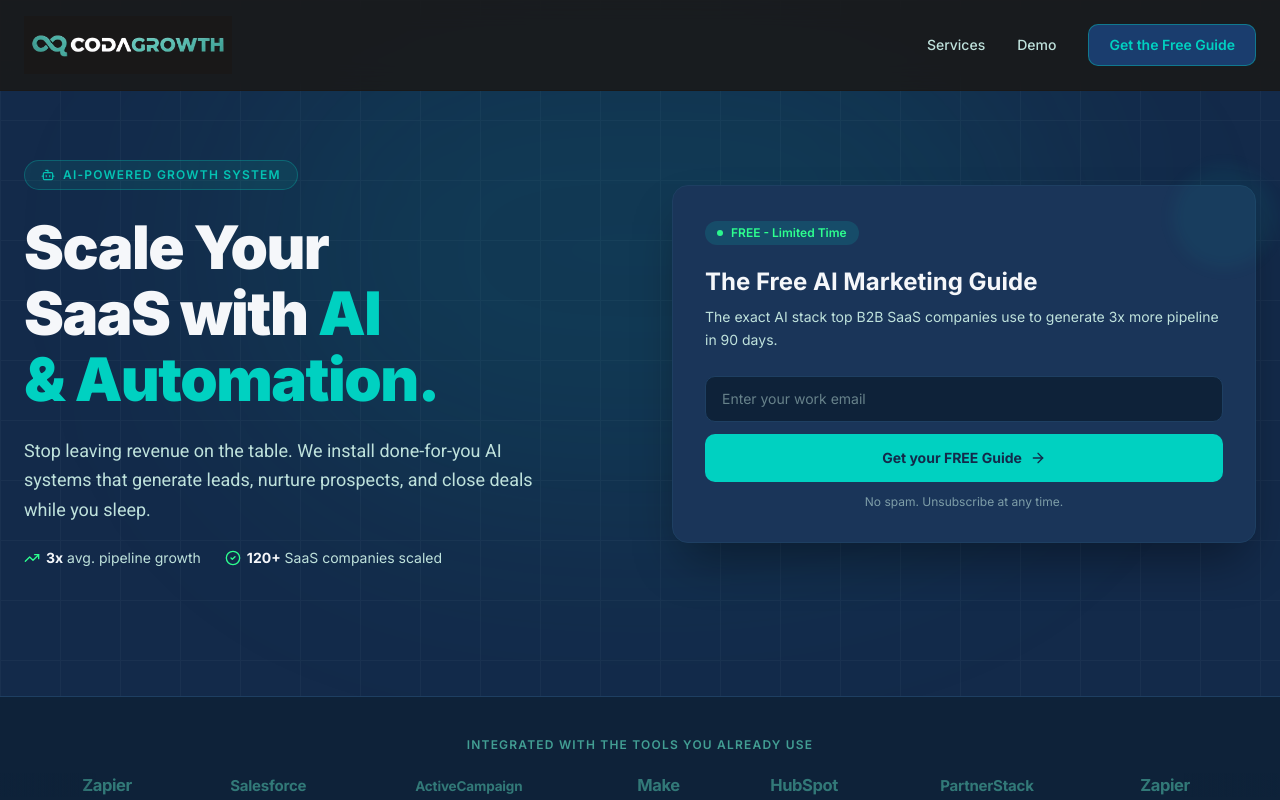
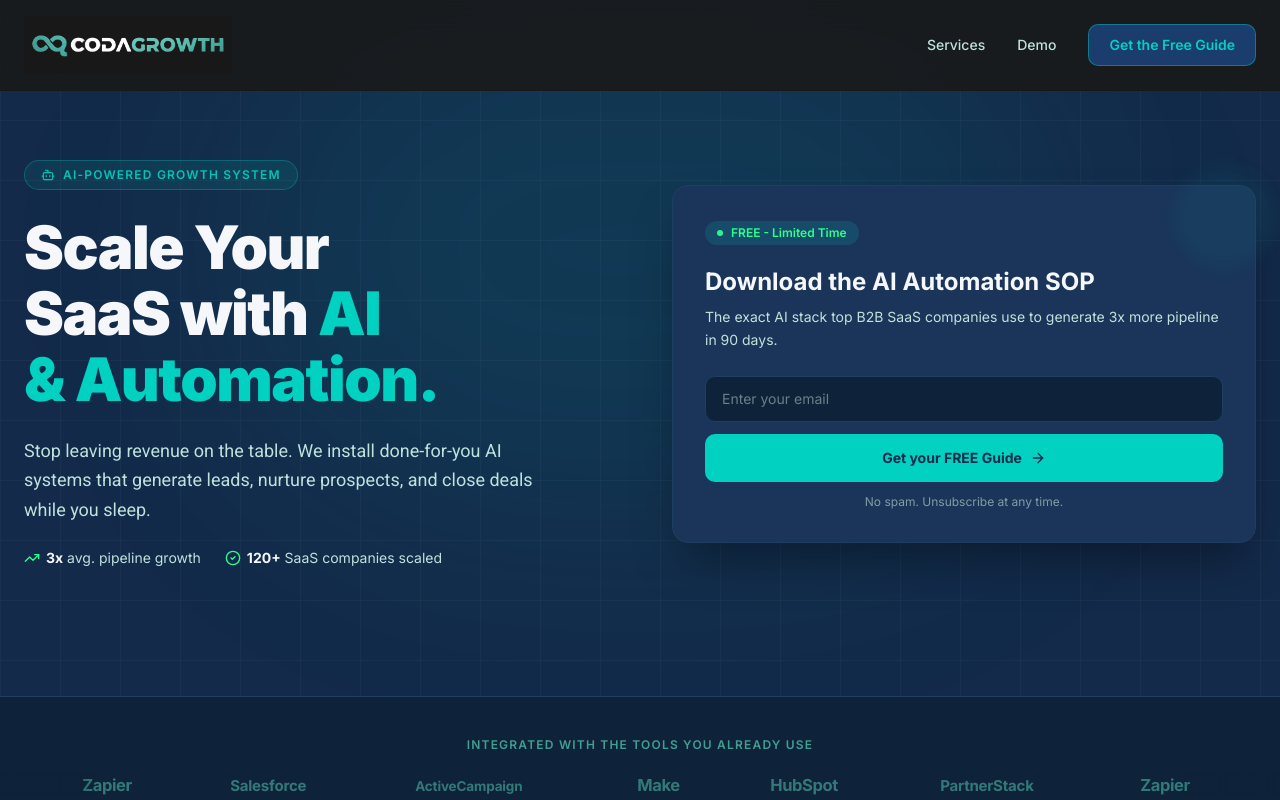
Before and after one commit to codagrowth/v0-coda-growth-web, a Next.js app: page / in a window 1280 px wide. Shown: the top 800 px of the page. Built offline with nearby package versions, Linux system fonts and the light colour scheme.

Commit message:
feat: update hero section headline and email placeholder text

```diff
--- a/components/hero-section.tsx
+++ b/components/hero-section.tsx
@@ -78,7 +78,7 @@ export function HeroSection() {
                 className="mb-2 text-2xl font-bold text-[#F5F7FA] leading-snug"
                 style={{ fontFamily: "Inter, sans-serif" }}
               >
-                The Free AI Marketing Guide
+                Download the AI Automation SOP
               </h2>
               <p className="mb-6 text-sm text-[#BFE2DC] leading-relaxed">
                 The exact AI stack top B2B SaaS companies use to generate 3x more pipeline in 90 days.
@@ -89,7 +89,7 @@ export function HeroSection() {
                   <input
                     type="email"
                     required
-                    placeholder="Enter your work email"
+                    placeholder="Enter your email"
                     value={email}
                     onChange={(e) => setEmail(e.target.value)}
                     className="w-full rounded-lg border border-[#1e3f62] bg-[#0e2239] px-4 py-3 text-sm text-[#F5F7FA] placeholder:text-[#BFE2DC]/50 focus:outline-none focus:border-[#00D1C1] focus:ring-1 focus:ring-[#00D1C1] transition-colors"
```
